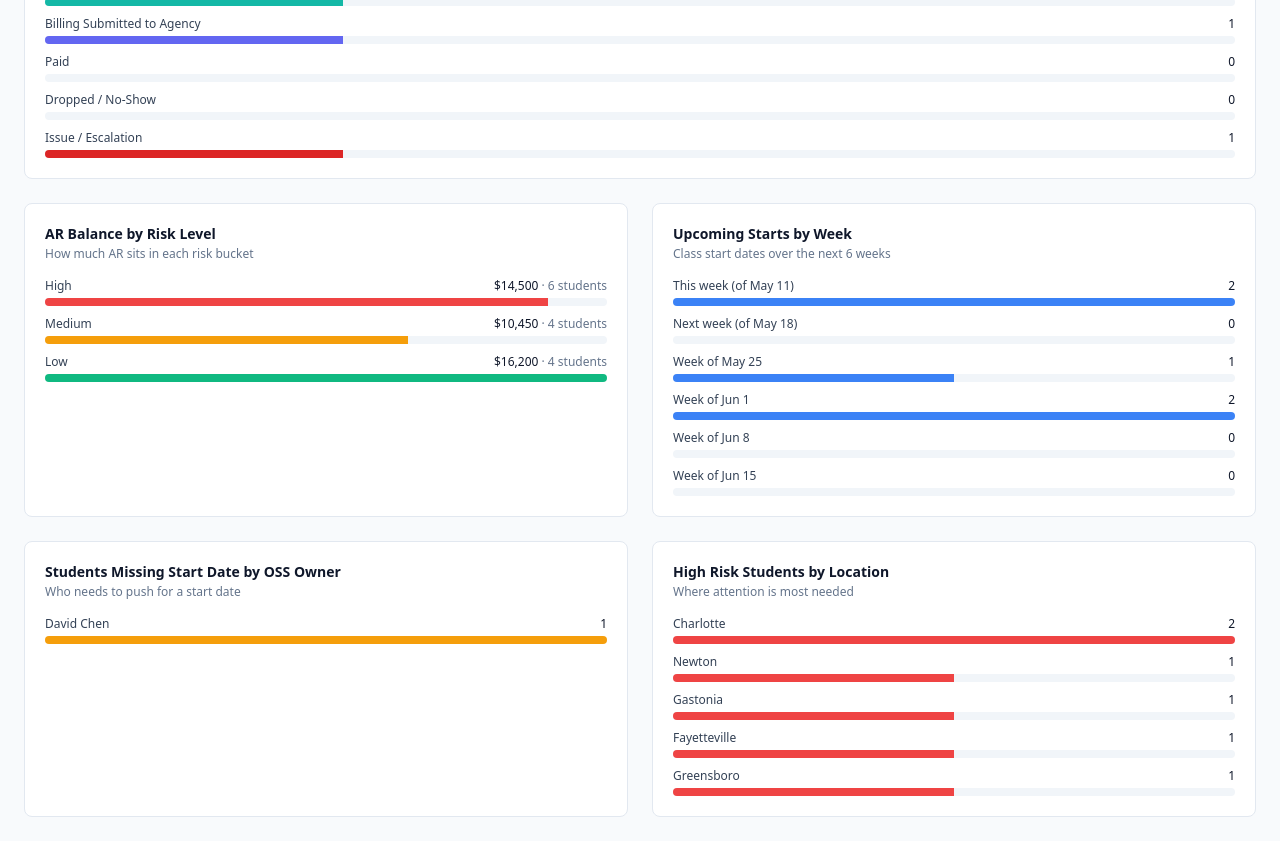
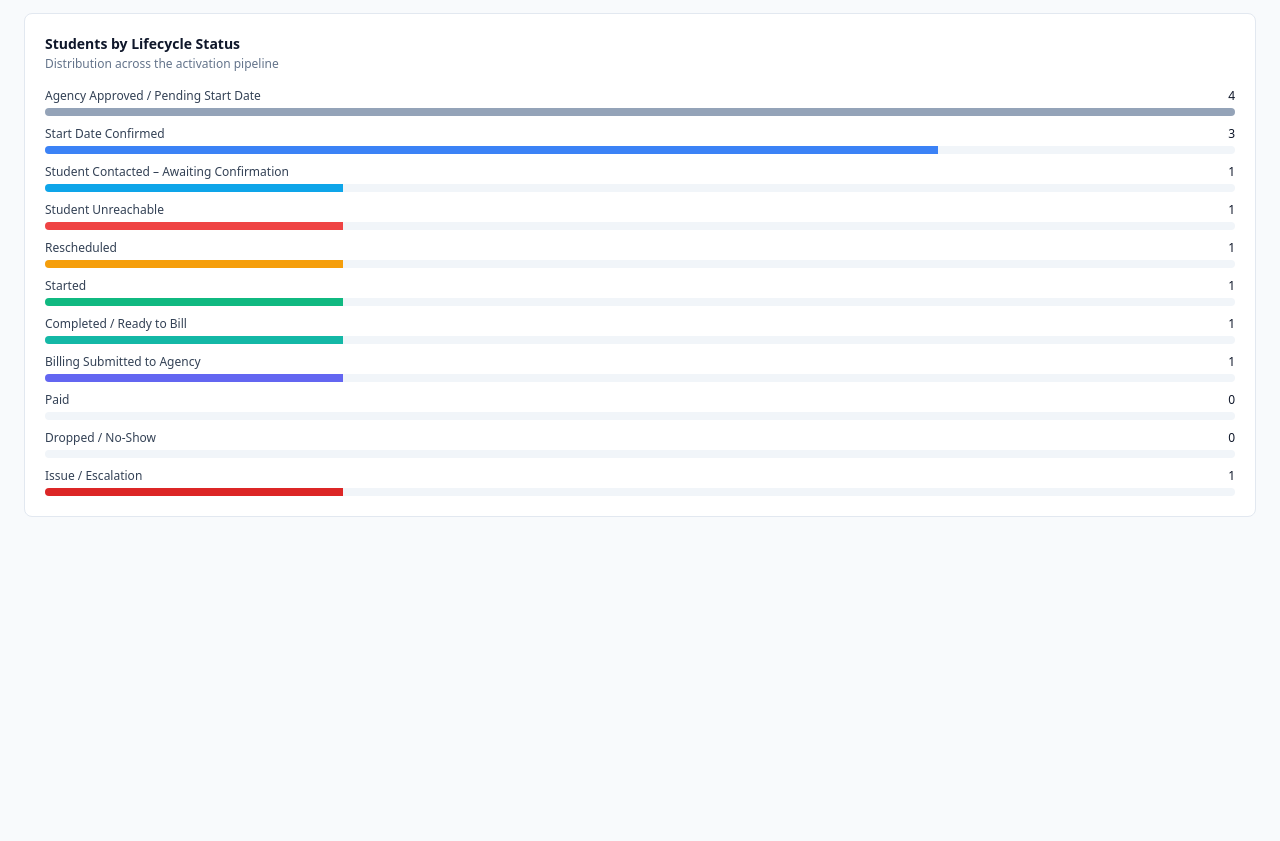
Before and after one commit to PatrickGTT/Sponsored-Student-Activation-Tracker, a React (Vite) app: page / in a window 1280 px wide. Shown: the part 880-1721 px from the top of the page. After the commit the page ends 1421 px from the top, so only its background shows below. Built offline with nearby package versions, Linux system fonts and the light colour scheme.

Commit message:
Reorganize Dashboard charts; remove Risk/Confidence pills from student-facing surfaces

```diff
--- a/src/components/DailyReport.jsx
+++ b/src/components/DailyReport.jsx
@@ -1,4 +1,4 @@
-import { RiskBadge, StatusBadge } from './Badge'
+import { StatusBadge } from './Badge'
 import { fmtDate, fmtMoney, parseLocalDate } from '../utils/format'
 
 // Lifecycle states that represent "has started" or later — for filtering
@@ -182,7 +182,6 @@ function Section({ tone, title, subtitle, students, emptyMessage, onSelect }) {
               </div>
               <div className="flex items-center gap-2 flex-wrap">
                 <StatusBadge status={s.lifecycle_status} />
-                <RiskBadge level={s.risk_level} />
               </div>
               <div className="text-right">
                 <div className="text-xs text-slate-500">Start</div>
--- a/src/components/ForecastView.jsx
+++ b/src/components/ForecastView.jsx
@@ -1,4 +1,4 @@
-import { ConfidenceBadge, StatusBadge } from './Badge'
+import { StatusBadge } from './Badge'
 import { fmtDate, fmtMoney, parseLocalDate } from '../utils/format'
 
 const WEEK_COUNT = 12
@@ -172,7 +172,6 @@ function ForecastTable({ students, onSelect }) {
               <th className="text-left px-4 py-3">Lifecycle</th>
               <th className="text-left px-4 py-3">Expected Date</th>
               <th className="text-right px-4 py-3">Expected Amount</th>
-              <th className="text-left px-4 py-3">Confidence</th>
               <th className="text-left px-4 py-3">Source</th>
               <th className="text-left px-4 py-3">Reason / Notes</th>
             </tr>
@@ -202,9 +201,6 @@ function ForecastTable({ students, onSelect }) {
                   </td>
                   <td className="px-4 py-3 align-top text-right font-medium text-slate-900">
                     {fmtMoney(f.expectedAmount)}
-                  </td>
-                  <td className="px-4 py-3 align-top">
-                    <ConfidenceBadge level={f.confidence} />
                   </td>
                   <td className="px-4 py-3 align-top">
                     {f.isOverridden ? (
--- a/src/components/LeadershipDashboard.jsx
+++ b/src/components/LeadershipDashboard.jsx
@@ -33,12 +33,6 @@ const LIFECYCLE_BAR_COLOR = {
   Paid: 'bg-violet-500',
   'Dropped / No-Show': 'bg-rose-500',
   'Issue / Escalation': 'bg-red-600',
-}
-
-const RISK_BAR_COLOR = {
-  High: 'bg-red-500',
-  Medium: 'bg-amber-500',
-  Low: 'bg-emerald-500',
 }
 
 export default function LeadershipDashboard({ students }) {
@@ -102,26 +96,10 @@ export default function LeadershipDashboard({ students }) {
     color: LIFECYCLE_BAR_COLOR[status],
   }))
 
-  const arByRiskRows = ['High', 'Medium', 'Low'].map((level) => {
-    const matching = students.filter((s) => s.risk_level === level)
-    return {
-      label: level,
-      value: sumAr(matching),
-      color: RISK_BAR_COLOR[level],
-      suffix: ` · ${matching.length} student${matching.length === 1 ? '' : 's'}`,
-    }
-  })
-
   const missingByOss = groupCounts(
     students.filter((s) => !s.class_start_date),
     'oss_owner',
     'bg-amber-500',
-  )
-
-  const highRiskByLocation = groupCounts(
-    students.filter((s) => s.risk_level === 'High'),
-    'location',
-    'bg-red-500',
   )
 
   const upcomingByWeek = buildWeekBuckets(students, 6)
@@ -130,21 +108,7 @@ export default function LeadershipDashboard({ students }) {
     <section className="space-y-6">
       <KpiGrid kpis={kpis} />
 
-      <ChartCard
-        title="Students by Lifecycle Status"
-        subtitle="Distribution across the activation pipeline"
-      >
-        <BarChart rows={lifecycleRows} showZero />
-      </ChartCard>
-
       <div className="grid grid-cols-1 lg:grid-cols-2 gap-6">
-        <ChartCard
-          title="AR Balance by Risk Level"
-          subtitle="How much AR sits in each risk bucket"
-        >
-          <BarChart rows={arByRiskRows} formatValue={fmtMoney} showZero />
-        </ChartCard>
-
         <ChartCard
           title="Upcoming Starts by Week"
           subtitle="Class start dates over the next 6 weeks"
@@ -161,17 +125,14 @@ export default function LeadershipDashboard({ students }) {
             emptyMessage="No students are missing a start date."
           />
         </ChartCard>
+      </div>
 
-        <ChartCard
-          title="High Risk Students by Location"
-          subtitle="Where attention is most needed"
-        >
-          <BarChart
-            rows={highRiskByLocation}
-            emptyMessage="No high-risk students."
-          />
-        </ChartCard>
-      </div>
+      <ChartCard
+        title="Students by Lifecycle Status"
+        subtitle="Distribution across the activation pipeline"
+      >
+        <BarChart rows={lifecycleRows} showZero />
+      </ChartCard>
     </section>
   )
 }
--- a/src/components/StudentDrawer.jsx
+++ b/src/components/StudentDrawer.jsx
@@ -5,7 +5,7 @@ import {
   LIFECYCLE_STATUSES,
   START_DATE_STATUSES,
 } from '../data/students'
-import { ConfidenceBadge, RiskBadge, StartStatusBadge, StatusBadge } from './Badge'
+import { StartStatusBadge, StatusBadge } from './Badge'
 import { fmtDate, fmtDateTime, fmtMoney, toInputDate } from '../utils/format'
 
 // Spec-defined editable surface — keep this list in sync with the brief.
@@ -98,12 +98,9 @@ export default function StudentDrawer({ student, currentUser, onClose, onSave })
       <aside className="fixed inset-y-0 right-0 w-full max-w-xl bg-white z-50 shadow-2xl flex flex-col">
         <header className="flex items-start justify-between px-6 py-4 border-b border-slate-200">
           <div className="min-w-0">
-            <div className="flex items-center gap-2 flex-wrap">
-              <h2 className="text-lg font-semibold text-slate-900">
-                {student.student_name}
-              </h2>
-              <RiskBadge level={student.risk_level} />
-            </div>
+            <h2 className="text-lg font-semibold text-slate-900">
+              {student.student_name}
+            </h2>
             <p className="text-sm text-slate-500">
               {student.student_id} · {student.agency_or_sponsor} ·{' '}
               {student.location}
@@ -434,11 +431,6 @@ function ForecastSection({ student, form, set }) {
           <option value="Medium">Medium</option>
           <option value="Low">Low</option>
         </select>
-        {form.forecast_confidence && (
-          <div className="mt-1">
-            <ConfidenceBadge level={form.forecast_confidence} />
-          </div>
-        )}
       </Field>
       <Field label="Forecast Notes">
         <textarea
--- a/src/components/StudentTable.jsx
+++ b/src/components/StudentTable.jsx
@@ -1,7 +1,6 @@
 import {
   FollowUpOverdueBadge,
   MissingStartDateBadge,
-  RiskBadge,
   StartStatusBadge,
   StatusBadge,
 } from './Badge'
@@ -42,7 +41,6 @@ export default function StudentTable({
               <Th>Lifecycle</Th>
               <Th>Class Start</Th>
               <Th className="text-right">AR</Th>
-              <Th>Risk</Th>
               {showPriorityReason ? <Th>Why Priority</Th> : <Th>Last Contact</Th>}
               <Th>Next Follow-up</Th>
               <Th>Updated</Th>
@@ -91,9 +89,6 @@ export default function StudentTable({
                   <div className="text-xs text-slate-500">
                     inv {fmtMoney(s.invoice_amount)}
                   </div>
-                </Td>
-                <Td>
-                  <RiskBadge level={s.risk_level} />
                 </Td>
                 {showPriorityReason ? (
                   <Td>
@@ -162,7 +157,6 @@ export default function StudentTable({
                 <td />
                 <td />
                 <td />
-                <td />
               </tr>
             </tfoot>
           )}
```
